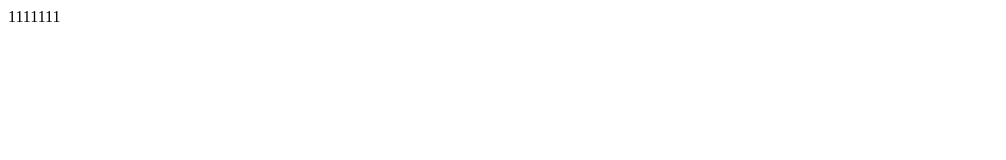
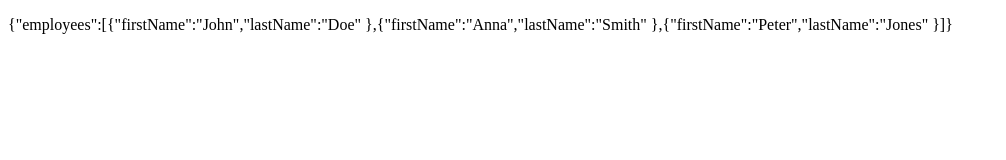
Before and after one commit to sayamphoo/json, a plain HTML site: page index.html in a window 1280 px wide. Shown: the whole page, without its empty margins (0-1006 px from the left). Drawn offline with Linux system fonts and the light colour scheme.

Commit message:
Update index.html

```diff
--- a/index.html
+++ b/index.html
@@ -1,13 +1,18 @@
 <!DOCTYPE html>
-<html lang="en">
-<head>
-    <meta charset="UTF-8">
-    <meta name="viewport" content="width=device-width, initial-scale=1.0">
-    <title>Document</title>
-</head>
+<html>
 <body>
 
-    <h>1111111</h>
+<p id="demo"></p>
+
+<script>
+var text = '{"employees":[' +
+'{"firstName":"John","lastName":"Doe" },' +
+'{"firstName":"Anna","lastName":"Smith" },' +
+'{"firstName":"Peter","lastName":"Jones" }]}';
+
+obj = JSON.parse(text);
+document.getElementById("demo").innerHTML = text
+</script>
 
 </body>
 </html>
```
